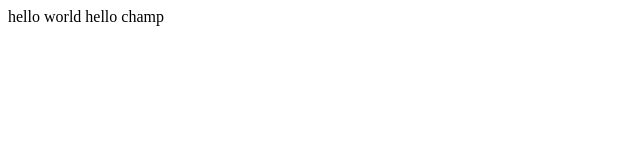
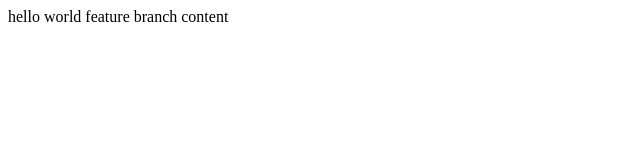
Before and after one commit to Dhanasekar22/lecture1, a plain HTML site: page index.html in a window 1280 px wide. Shown: the full height of the page, 0-640 px from the left. Drawn offline with Linux system fonts and the light colour scheme.

Commit message:
new branch content

```diff
--- a/index.html
+++ b/index.html
@@ -5,6 +5,6 @@
     </head>
     <body>
         hello world
-        hello champ
+        feature branch content
     </body>
 </html>
```
